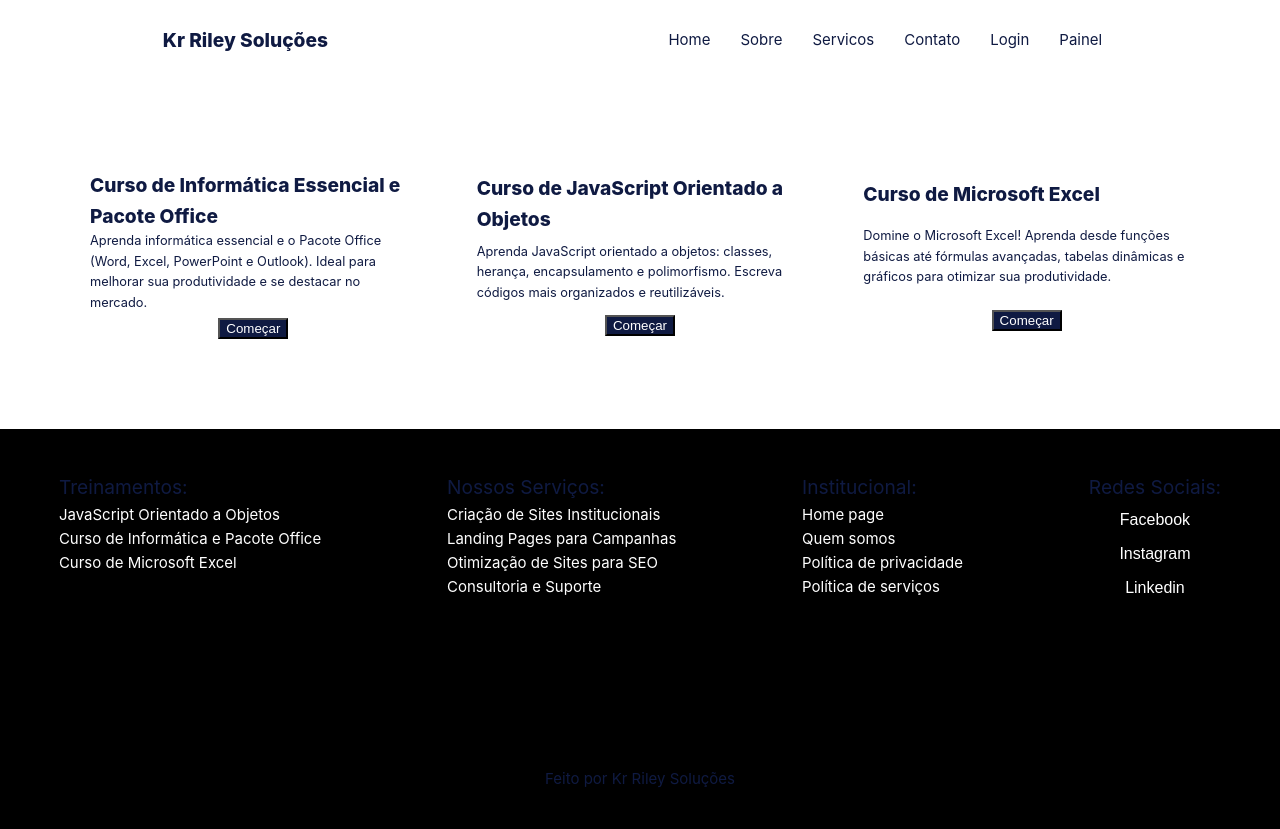
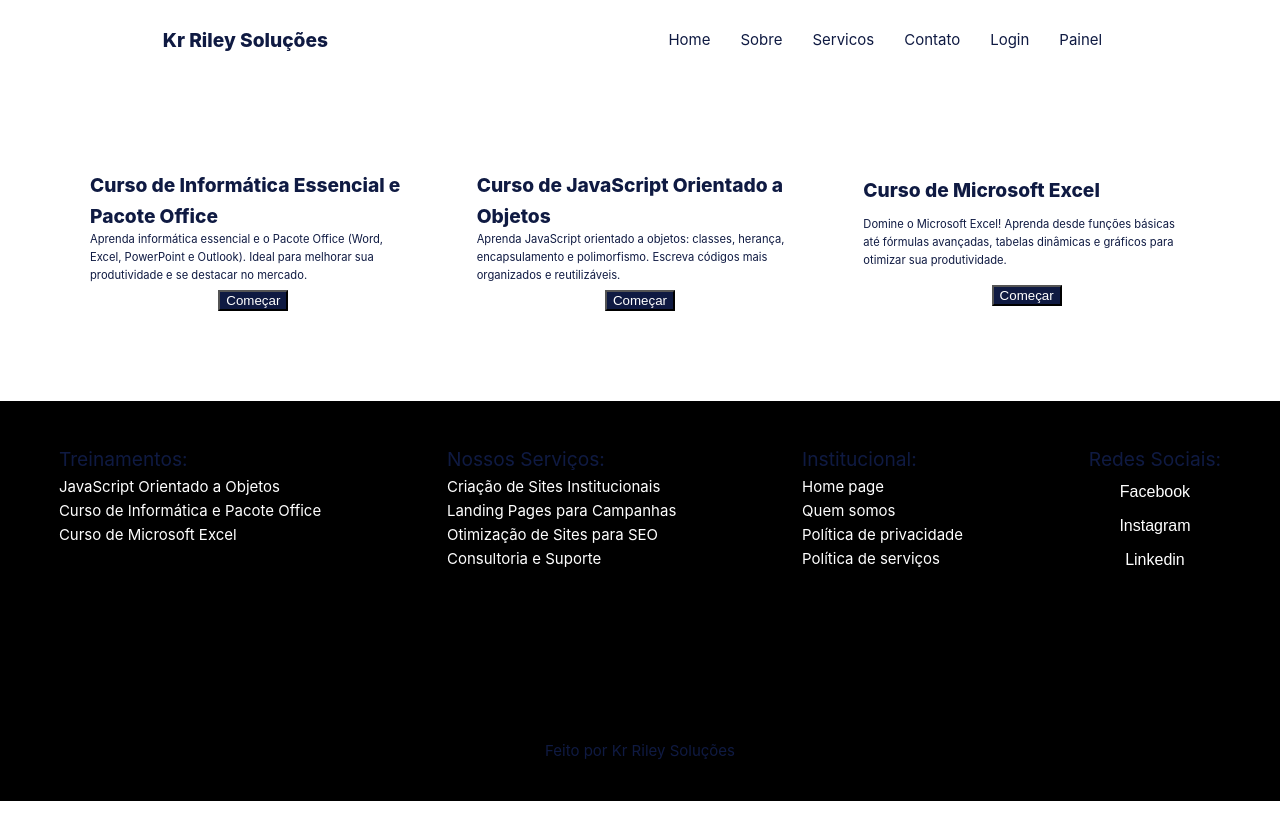
Before and after one commit to kreivesler/rileySolucoes, a Vue app: page /dashboard in a window 1280 px wide. After the commit the page ends 801 px from the top, so only its background shows below. Built offline with nearby package versions, Linux system fonts and the light colour scheme.

Commit message:
commit 119 	modified:   src/views/DashboardPage.vue

```diff
--- a/src/views/DashboardPage.vue
+++ b/src/views/DashboardPage.vue
@@ -5,13 +5,13 @@ import GridItem from '@/components/GridItem.vue';
 </script>
 <template>
   <ContainerComponent display-type="grid">
-    <GridItem font-sizep="0.8rem" -titulo="Curso de Informática Essencial e Pacote Office" -paragrafo="Aprenda informática essencial e o Pacote Office (Word, Excel, PowerPoint e Outlook). Ideal para melhorar sua produtividade e se destacar no mercado.">
+    <GridItem font-sizep="0.7rem" -titulo="Curso de Informática Essencial e Pacote Office" -paragrafo="Aprenda informática essencial e o Pacote Office (Word, Excel, PowerPoint e Outlook). Ideal para melhorar sua produtividade e se destacar no mercado.">
       <button>Começar</button>
     </GridItem>
-    <GridItem font-sizep="0.8rem" -titulo="Curso de JavaScript Orientado a Objetos" -paragrafo="Aprenda JavaScript orientado a objetos: classes, herança, encapsulamento e polimorfismo. Escreva códigos mais organizados e reutilizáveis.">
+    <GridItem font-sizep="0.7rem" -titulo="Curso de JavaScript Orientado a Objetos" -paragrafo="Aprenda JavaScript orientado a objetos: classes, herança, encapsulamento e polimorfismo. Escreva códigos mais organizados e reutilizáveis.">
       <button>Começar</button>
     </GridItem>
-    <GridItem font-sizep="0.8rem" -titulo="Curso de Microsoft Excel" -paragrafo="Domine o Microsoft Excel! Aprenda desde funções básicas até fórmulas avançadas, tabelas dinâmicas e gráficos para otimizar sua produtividade.">
+    <GridItem font-sizep="0.7rem" -titulo="Curso de Microsoft Excel" -paragrafo="Domine o Microsoft Excel! Aprenda desde funções básicas até fórmulas avançadas, tabelas dinâmicas e gráficos para otimizar sua produtividade.">
       <button>Começar</button>
     </GridItem>
   </ContainerComponent>
```
